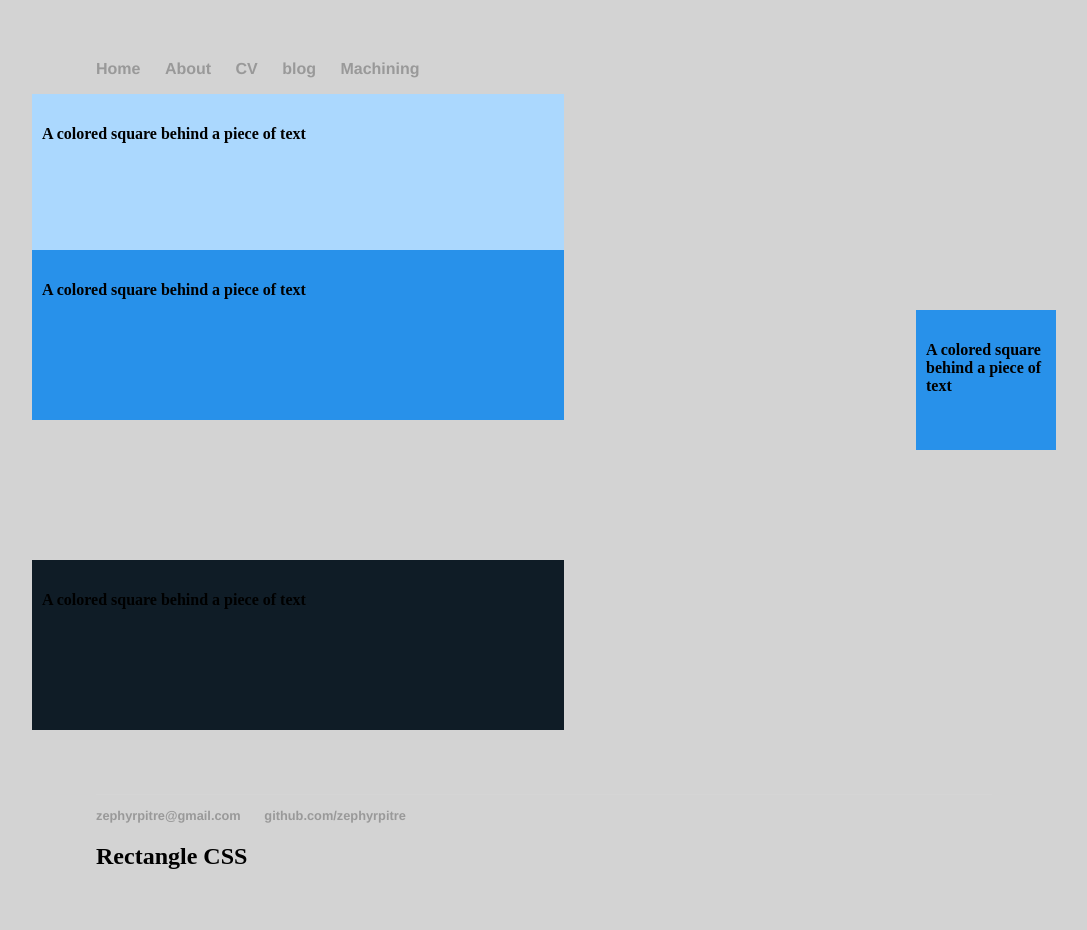
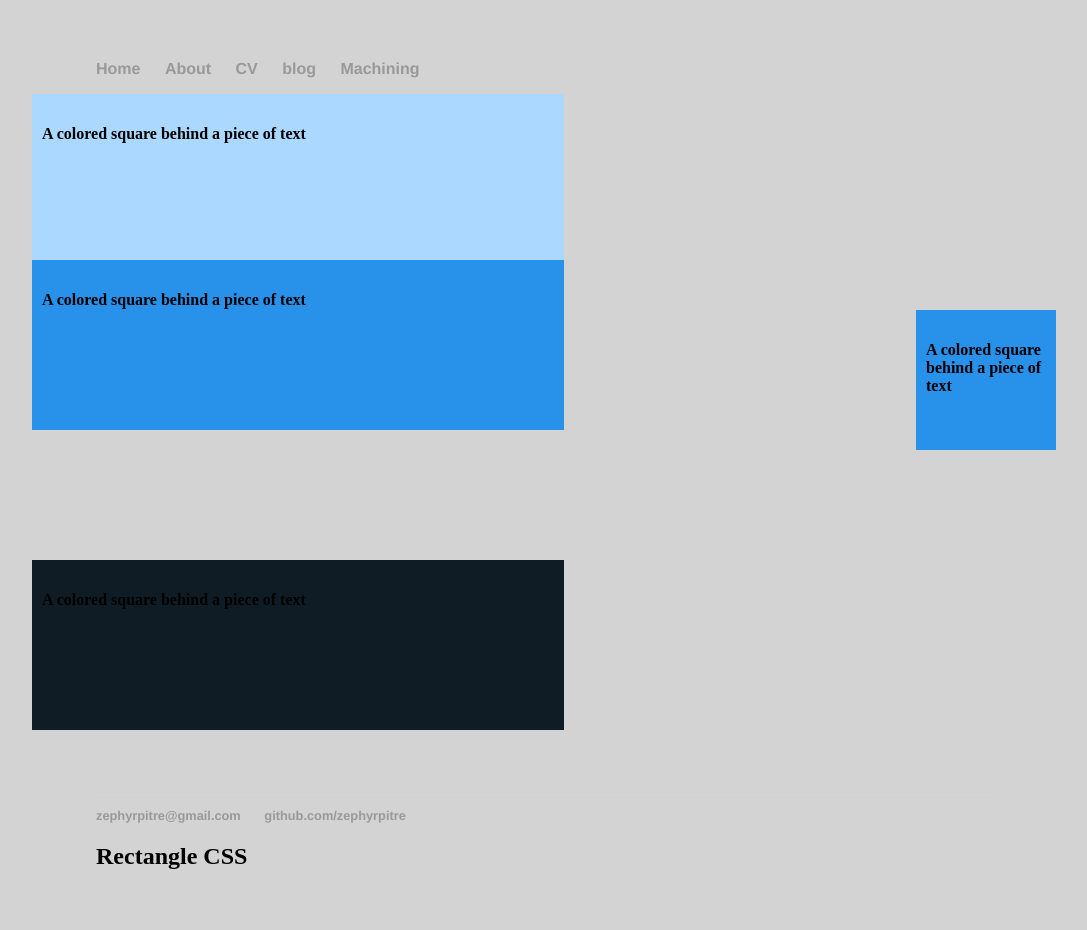
Before and after one commit to ZephyrPitre/ZephyrPitre.github.io, a Jekyll site: the page built from index.html, in a window 1280 px wide. Shown: the whole page, without its empty margins (96-1183 px from the left). Built offline with Jekyll 4.4.1, drawn with Linux system fonts in a browser that asks for light colours.

Commit message:
Update index.html

```diff
--- a/index.html
+++ b/index.html
@@ -19,7 +19,7 @@ title: Zephyr Pitre
 		position: absolute;
 		left: 10%;
 		width: 40%;
-		top: 250px;
+		top: 260px;
     height: 150px;
 		Background:#2891EA; <!--bright blue-->
     color: black;
```
